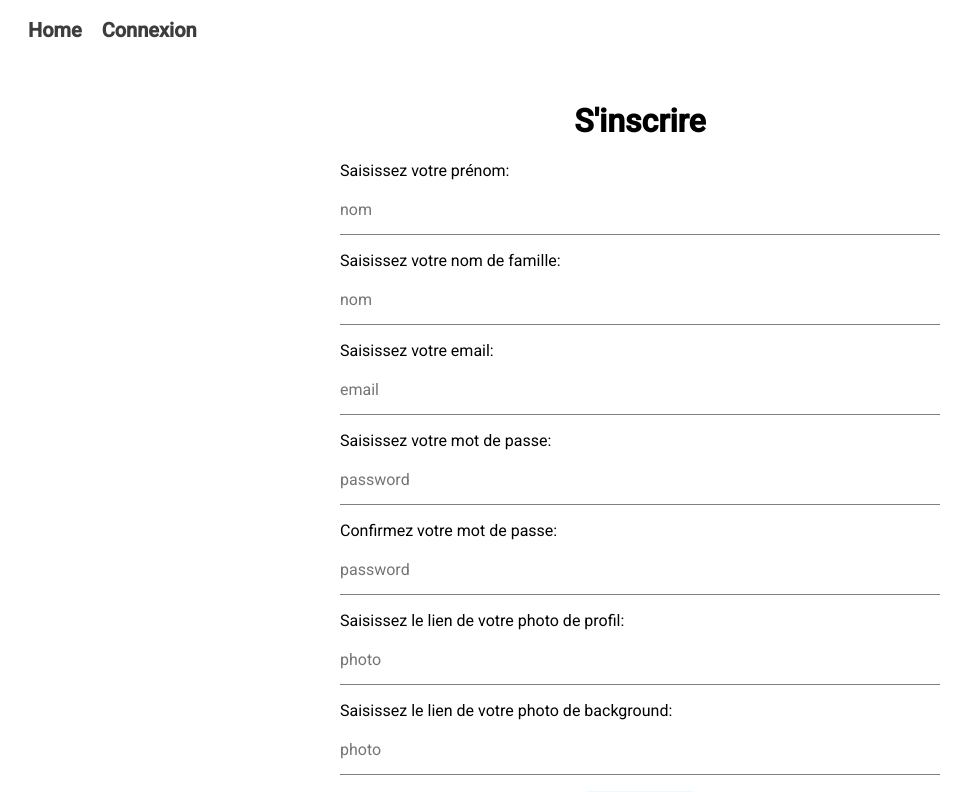
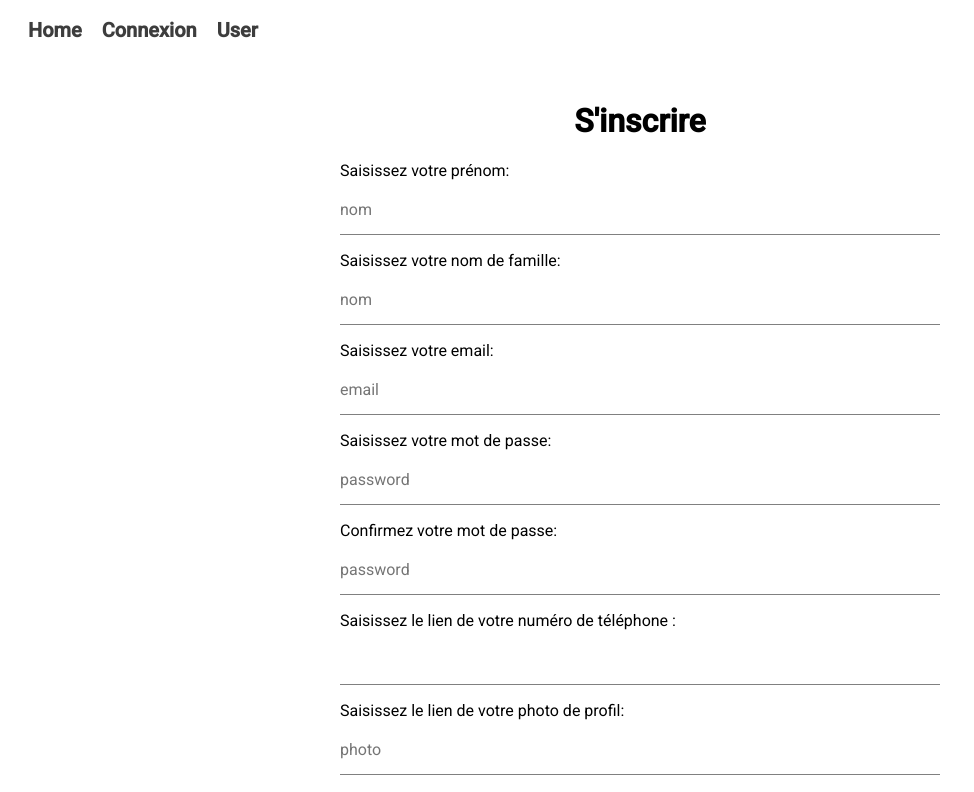
Before and after one commit to safiylm/snapface, an Angular app: page /inscription in a window 1280 px wide. Shown: the top 792 px of the page, without its empty margins (0-974 px from the left). Built offline with nearby package versions, Linux system fonts and the light colour scheme.

Commit message:
some update

```diff
--- a/src/app/auth-inscription-user/auth-inscription-user.component.html
+++ b/src/app/auth-inscription-user/auth-inscription-user.component.html
@@ -28,6 +28,11 @@
     </div>
 
     <div class="div-input">
+        <label>Saisissez le lien de votre numéro de téléphone :</label>
+        <input type="number" name="phoneNo" formControlName="phoneNo"/>
+    </div>
+
+    <div class="div-input">
         <label>Saisissez le lien de votre photo de profil:</label>
         <input type="text" name="photo" placeholder="photo" formControlName="photos_profil"/>
     </div>
--- a/src/app/auth-inscription-user/auth-inscription-user.component.ts
+++ b/src/app/auth-inscription-user/auth-inscription-user.component.ts
@@ -20,10 +20,11 @@ export class AuthInscriptionUserComponent implements OnInit {
     email: new FormControl(""),
     password: new FormControl(""),
     password2: new FormControl(""),
+    phoneNo : new FormControl(""),
     photos_background: new FormControl(""),
     photos_profil: new FormControl("")
   });
-  user = new User(8, "","","","", "", "",  "");
+  user = new User( "", "","","","", "", "",  0);
   abonnee = new Abonnee( 8, "65dc5c384fa4e88846a7a941", [""]);
 
 
@@ -37,6 +38,7 @@ export class AuthInscriptionUserComponent implements OnInit {
     this.user.firstName= this.inscriptionUserForm.value['firstName']?.toString() as string;
     this.user.email= this.inscriptionUserForm.value['email']?.toString() as string;
     this.user.password= this.inscriptionUserForm.value['password']?.toString() as string;
+    this.user.phoneNo= Number(this.inscriptionUserForm.value['phoneNo']?.toString() );
     this.user.photos_background= this.inscriptionUserForm.value['photos_background']?.toString() as string;
     this.user.photos_profil= this.inscriptionUserForm.value['photos_profil']?.toString() as string;
 
--- a/src/app/header/header.component.html
+++ b/src/app/header/header.component.html
@@ -2,4 +2,5 @@
     <nav>
         <a routerLink="">Home</a>
       <a routerLink="connexion">Connexion</a>
+      <a routerLink="user/data/update">User</a>
     </nav>
```
